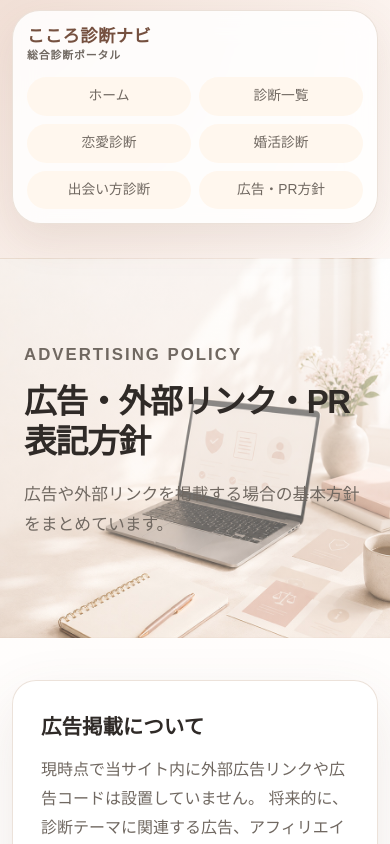
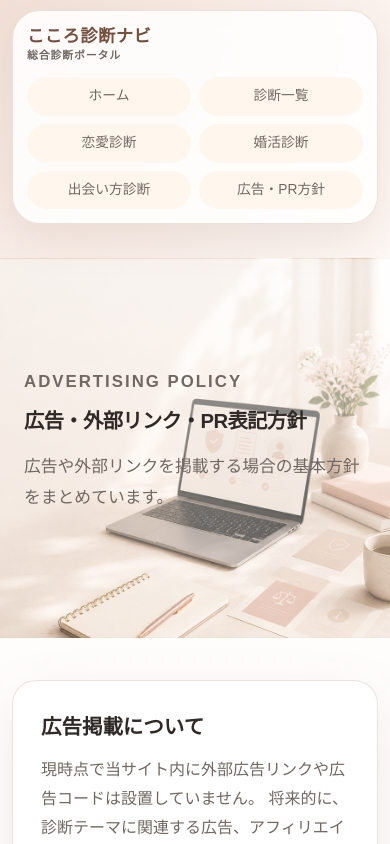
Before and after one commit to kenichis1971-cloud/diagnosis-portal-site, a Next.js app: page /advertising in a window 390 px wide. Shown: the top 844 px of the page. Built offline with nearby package versions, Linux system fonts and the light colour scheme; no server answers.

Commit message:
Refine advertising hero title wrapping

```diff
--- a/app/globals.css
+++ b/app/globals.css
@@ -246,6 +246,16 @@ main {
 
 .advertising-hero {
   background-image: url("/images/heroes/advertising-hero-pc.jpg");
+}
+
+.page-hero.hero-image-slot.advertising-hero > h1 {
+  width: min(100%, 860px);
+  max-width: 860px;
+  font-size: clamp(2rem, 4.2vw, 3.05rem);
+  line-height: 1.18;
+  letter-spacing: -0.035em;
+  word-break: keep-all;
+  overflow-wrap: normal;
 }
 
 .top-hero {
@@ -1004,6 +1014,12 @@ main {
     background-image: url("/images/heroes/advertising-hero-sp.jpg");
   }
 
+  .page-hero.hero-image-slot.advertising-hero > h1 {
+    font-size: clamp(1.25rem, 5.2vw, 1.85rem);
+    line-height: 1.24;
+    letter-spacing: -0.03em;
+  }
+
   .top-hero__title {
     font-size: clamp(1.85rem, 8.2vw, 2.35rem);
   }
```
